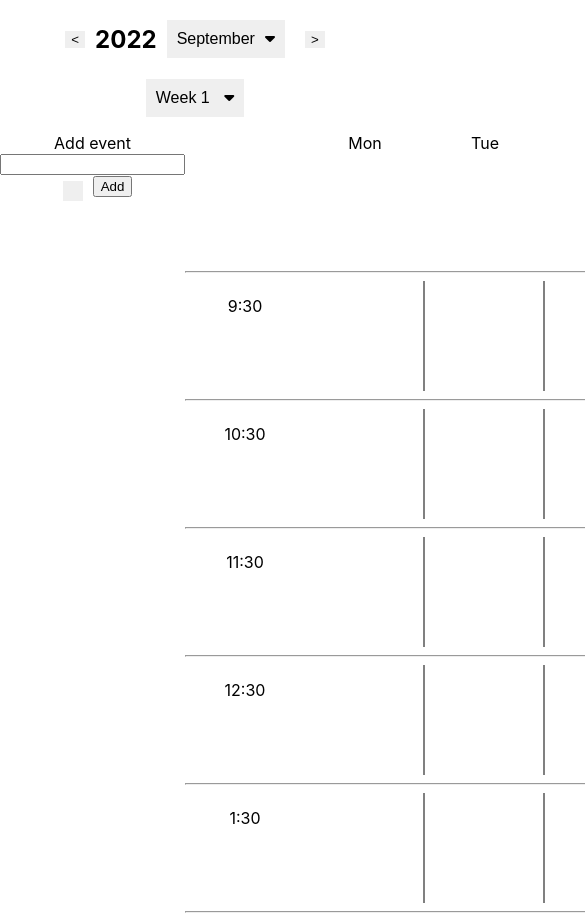
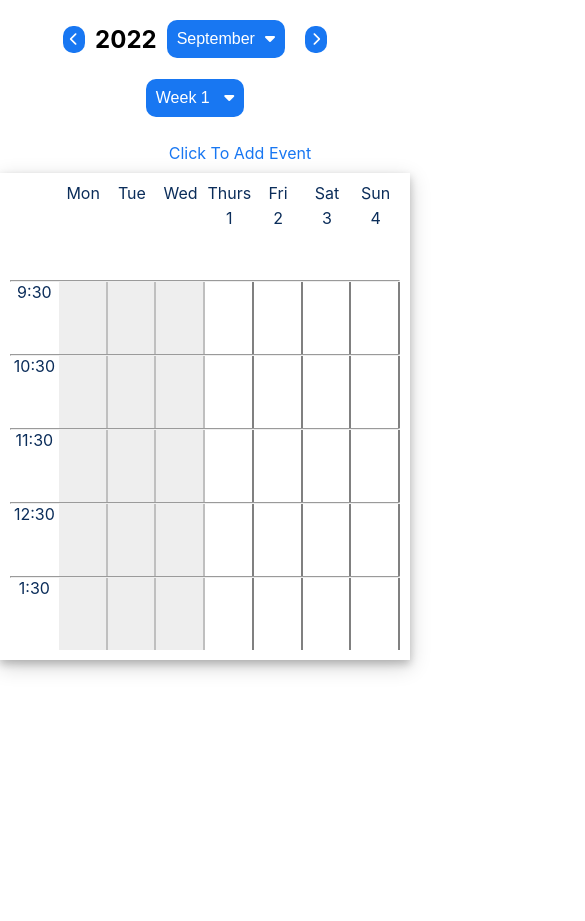
Before and after one commit to Anuragchandra221/Calendar-React-Js, a React (Create React App) app: page / in a window 390 px wide. Shown: the top 921 px of the page, 585 px wide, since content can reach past the window. After the commit the page ends 844 px from the top, so only its background shows below. Built offline with nearby package versions, Linux system fonts and the light colour scheme.

Commit message:
ui design started

```diff
--- a/src/App.css
+++ b/src/App.css
@@ -1,5 +1,6 @@
 .App {
   text-align: center;
+  position: relative;
 }
 
 .App-logo {
@@ -53,6 +54,7 @@
 .days{
   display: grid;
     align-items: center;
+    color: #0b2d5a;
 
     /* play with this to change height of the children, 50% will fill half */
     grid-template-columns: repeat(8, 120px); /* do not set template columns and rows */
@@ -61,39 +63,68 @@
 }
 .week{
   display: grid;
+  margin-bottom: 5px;
 }
 .day{
-  margin: 15px;
-  height: 80px;
+  height: 120px;
   cursor: pointer;
   /* display: grid; */
+}
+.mCalendar{
+  padding: 10px;
+  box-shadow: 0 4px 8px 0 rgba(0, 0, 0, 0.2), 0 6px 20px 0 rgba(0, 0, 0, 0.19);
 }
 .box{
   border-right: 2px solid grey;
   /* border-bottom: 2px solid grey; */
   height: 100%;
   cursor: pointer;
+  overflow-y: auto;
+  white-space: nowrap;
+}
+.box::-webkit-scrollbar{
+  display: none;
 }
 .day > span{
   color: "#3e8e41";
   /* display: grid; */
 }
-.calendar{
-  max-width: 60%;
+.selected{
+  border: 2px solid #1877f2;
 }
-.selected{
-  border: 2px solid blue
+.inputArea{
+  /* position: absolute; */
+  margin-inline: 20px;
+  padding-top: 110px;
+  width: 20em;
+}
+.inputArea input{
+  width: 70%;
+  height: 1.5em;
+  margin-block: 15px;
+  outline: none;
+}
+.inputArea input[type='text' i]{
+  padding: 2px 3px;
+}
+.inputArea button{
+  width: 70%;
+  height: 2.5em;
 }
 .dropbtn {
-  /* background-color: #4CAF50; */
-  color: #000;
+  background-color: #1877f2;
+  color: #fff;
   padding: 10px;
   font-size: 16px;
   border: none;
+  border-radius: 10px;
   cursor: pointer;
 }
 .mainCalendar{
   display: flex;
+}
+.hr{
+  margin: 0px;
 }
 .dropdown {
   position: relative;
@@ -101,21 +132,26 @@
 }
 .centerDiv{
   display: flex;
+
 }
 .dropdown-content {
   display: none;
   position: absolute;
   min-width: 160px;
-  background-color: #f1f1f1;
+  background-color: #1877f2;
   box-shadow: 0px 8px 16px 0px rgba(0,0,0,0.2);
   z-index: 1;
   cursor: pointer;
+  border-radius: 10px;
 }
 .listitem{
   display: block;
   border: none;
   margin-block: 10px ;
   cursor: pointer;
+  background-color: #1877f2;
+  color: #fff;
+
 }
 .timeline{
   display: flex;
@@ -131,7 +167,7 @@
 
 .dropdown:hover .dropbtn:hover {
   /* background-color: #3e009a; */
-  color: #000;
+  color: #fff;
 }
 .timeline{
   display: flex;
@@ -145,8 +181,39 @@
   align-items: center;
   justify-content: center;
 }
-@media only screen and (max-width: 768px) {
-  .calendar{
-    max-width: 100%;
+@media only screen and (max-width: 1200px) {
+  .mainCalendar{
+    width: 100%;
+    padding: 0;
+  }
+  .centerDiv{
+    width: 100%;
+  }
+  .mCalendar{
+    width: 100%;
+  }
+  .mainCalendar{
+    flex-direction: column;
+  }
+  .inputArea{
+    /* position: absolute; */
+    margin-inline: 0px;
+    padding-block: 10px;
+    width: 30em;
+  }
+  .days{
+    display: grid;
+      align-items: center;
+      color: #0b2d5a;
+
+      /* play with this to change height of the children, 50% will fill half */
+      grid-template-columns: repeat(8, 12.5%); /* do not set template columns and rows */
+      grid-template-rows: 1fr; /* do not set template columns and rows */
+      grid-auto-flow: column;
+  }
+  .day{
+    height: 4.5em;
+    cursor: pointer;
+    /* display: grid; */
   }
 }
--- a/src/Components/Calendar.js
+++ b/src/Components/Calendar.js
@@ -9,9 +9,9 @@ const Calendar = ()=>{
 
     return(
         <div className="calendar">
-            <h2 className="heading"><button className="prev" onClick={()=>{
+            <h2 className="heading"><button className="prev" style={{backgroundColor: "#1877f2", color: '#fff', borderRadius: '10px', height: '2em', cursor: 'pointer'}} onClick={()=>{
                 setYear((prev)=>prev-1)
-            }}>&lt;</button>
+            }}><i className="fa-solid fa-chevron-left" ></i></button>
                 {year}
                 <div className="dropdown">
                 <button className="dropbtn" style={{marginInline: '10px', marginBottom: '1px'}}>{months[month]}<i style={{marginLeft: '10px'}} className="fa-solid fa-caret-down"></i></button>
@@ -30,9 +30,9 @@ const Calendar = ()=>{
                     <button className="listitem" onClick={()=>setMonth(11)}>December</button>
                 </div>
                 </div>
-                <button className="prev" onClick={()=>{
+                <button className="prev" style={{backgroundColor: "#1877f2", color: '#fff', borderRadius: '10px', height: '2em', cursor: 'pointer'}} onClick={()=>{
                 setYear((prev)=>prev+1)
-            }}>&gt;</button>
+            }}><i className="fa-solid fa-chevron-right" ></i></button>
             </h2>
             <div className="dropdown">
             <button className="dropbtn" style={{marginBottom: '1px'}}>Week {weekno} <i style={{marginLeft: '10px'}} className="fa-solid fa-caret-down"></i></button>
--- a/src/Components/Days.js
+++ b/src/Components/Days.js
@@ -8,10 +8,15 @@ const Days = (props)=>{
     const startWeek = startDay.getDay()
     const [time, setTime] = useState(false)
     const [days, setDays] = useState([])
+    let dyz = []
     // startDay.setDate(startDay.getDate() - (startWeek))
     // console.log(startDay)
     // console.log(startDay.getMonth())
     useEffect(()=>{
+        const startDay = new Date(props.year, props.month)
+        const startWeek = startDay.getDay()
+        console.log(startDay)
+        dyz = []
 
         for(let day=0; day<42; day++){
             if(day===0 && startWeek!=0){
@@ -22,6 +27,7 @@ const Days = (props)=>{
             }else{
                 startDay.setDate(startDay.getDate()+1)
             }
+            console.log(startDay.getMonth(), props.month)
             let dayz = {
                 currentMonth: (startDay.getMonth()===props.month),
                 date: (new Date(startDay)),
@@ -32,25 +38,28 @@ const Days = (props)=>{
                 selected: false,
                 task: {}
             }
-            setDays((prev)=>[...prev, dayz])
+            dyz.push(dayz)
         }
-    }, [])
+        setDays(dyz)
+    }, [props.year, props.month])
 
-    if(days.length>0){
+    if(days){
         return (
             <div className="mainCalendar" style={{marginTop: '15px'}}>
                 <Input days={days} setDays = {setDays} time ={time} />
-                <div>
+                <div className="mCalendar">
 
                     <div   className="days">
                         <div className="day"></div>
                             {days.map((index, i)=>{
+                                // {console.log(index.month)}
                                 if(i<props.weekno*7 && i>=(props.weekno-1)*7){
                                     return (
                                         <div key={i}>
                                             <span className="week">{weeks[index.week]}</span>
                                         <div  className="day"  key={i}>
                                         {/* <span>{index.date}</span> */}
+
                                         {index.currentMonth?<span>{index.number}</span>:<></>}
                                         </div>
                                         </div>
@@ -59,7 +68,7 @@ const Days = (props)=>{
 
                             })}
                     </div>
-                <hr/>
+                <hr className="hr" />
                 <Timeline days={days} weekno={props.weekno} setDays = {setDays} time={time} setTime={setTime} />
                 </div>
             </div>
--- a/src/Components/Input.js
+++ b/src/Components/Input.js
@@ -1,8 +1,18 @@
-import { useState } from "react"
+import { useEffect, useState } from "react"
 import { Times } from "./Timeline"
 
 const Input = (props)=>{
     const [input, setInput] = useState('')
+    const [selected, setSelected] = useState(false)
+    useEffect(()=>{
+        props.days.map((index, i)=>{
+            if(index.selected ){
+                setSelected(true)
+
+            }
+        })
+        console.log(selected)
+    })
     const setTask = ()=>{
         props.days.map((index, i)=>{
             if(index.selected ){
@@ -12,18 +22,26 @@ const Input = (props)=>{
         })
         props.setDays((prev)=>[...prev])
     }
+    if(selected){
         return(
-        <div>
+            <div className="inputArea">
                 <div>
                     <div>Add event</div>
-                <input type="text" onChange={(e)=>{setInput(e.target.value)}} />
+                    <input type="text" style={{border: 'none', borderBottom: '2px solid #1877f2'}} placeholder="Add your event..." onChange={(e)=>{setInput(e.target.value)}} />
                 </div>
                 <div className="dropdown">
-                <button className="dropbtn" style={{marginInline: '10px', marginBottom: '1px'}}>{props.time}</button>
+                    {/* <button className="dropbtn" style={{marginInline: '10px', marginBottom: '1px'}}>{props.time}</button> */}
 
                     </div>
-                <button onClick={setTask}>Add</button>
+                    <button onClick={setTask} style={{backgroundColor: '#1877f2', border: '2px solid #1877f2', color: '#fff', borderRadius: '10px', cursor: 'pointer'}}>Add</button>
+            </div>
+        )
+    }else{
+        return(
+            <div className="inputArea" style={{color: '#1877f2'}}>
+                Click To Add Event
             </div>
         )
     }
+}
 export default Input
--- a/src/Components/Timeline.js
+++ b/src/Components/Timeline.js
@@ -43,7 +43,7 @@ const Timeline = (props)=>{
                         {props.days.map((index1, i)=>{
                             if(i<props.weekno*7 && i>=(props.weekno-1)*7){
                                 return (
-                                    <div   className={ index1.selected && props.time===index?`selected box`: `box`}  onClick={()=>{
+                                    <div   className={ index1.selected && props.time===index?`selected box`: `box`} style={index1.currentMonth?{backgroundColor: '#fff'}:{backgroundColor: '#dedede', opacity: '0.5', cursor: 'default'}} onClick={()=>{
                                         if(index1.currentMonth){
 
                                             select(index1, index)
@@ -59,7 +59,6 @@ const Timeline = (props)=>{
                                             )
                                         }
                                     }):''}
-
                                     </div>
                                 )
                             }
@@ -67,7 +66,7 @@ const Timeline = (props)=>{
                         })}
 
                         </div>
-                        <hr/>
+                        {index==='1:30'?<></>:<hr className="hr" />}
                         </div>
                     )
 
```
Lines whose indentation alone changed are shown as unchanged.
